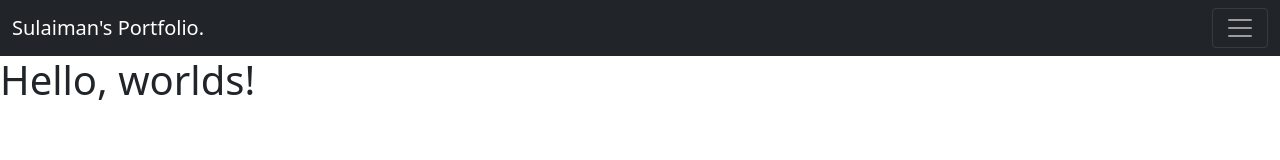
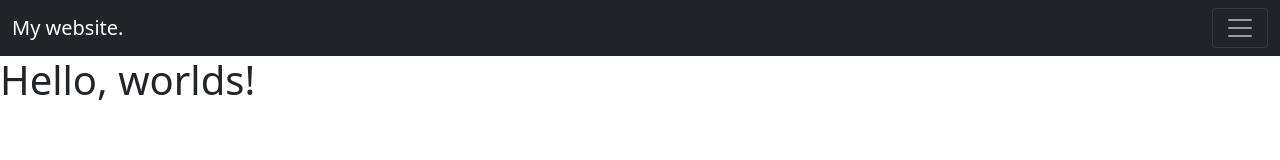
Before and after one commit to Sulaiman-583833/Sulaiman-583833.github.io, a plain HTML site: page index.html in a window 1280 px wide. Drawn offline with nearby package versions, Linux system fonts and the light colour scheme.

Commit message:
Update index.html

```diff
--- a/index.html
+++ b/index.html
@@ -17,7 +17,7 @@
   <body>
     <nav class="navbar navbar-dark bg-dark">
    <div class="container-fluid">
-    <a class="navbar-brand" href="#">Sulaiman's Portfolio.</a>
+    <a class="navbar-brand" href="#">My website.</a>
     <button class="navbar-toggler" type="button" data-bs-toggle="collapse" data-bs-target="#navbarNavDropdown" aria-controls="navbarNavDropdown" aria-expanded="false" aria-label="Toggle navigation">
       <span class="navbar-toggler-icon"></span>
     </button>
```
